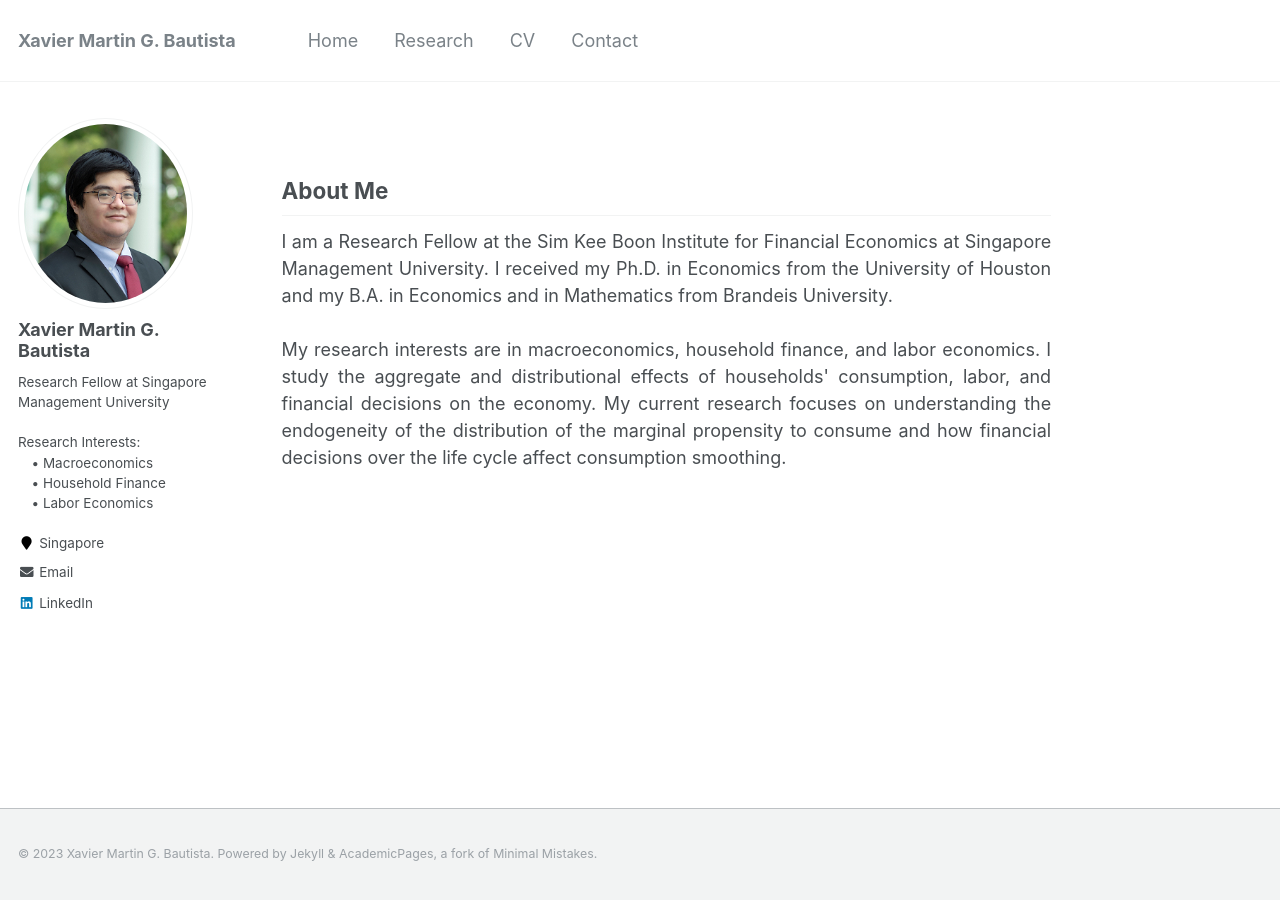
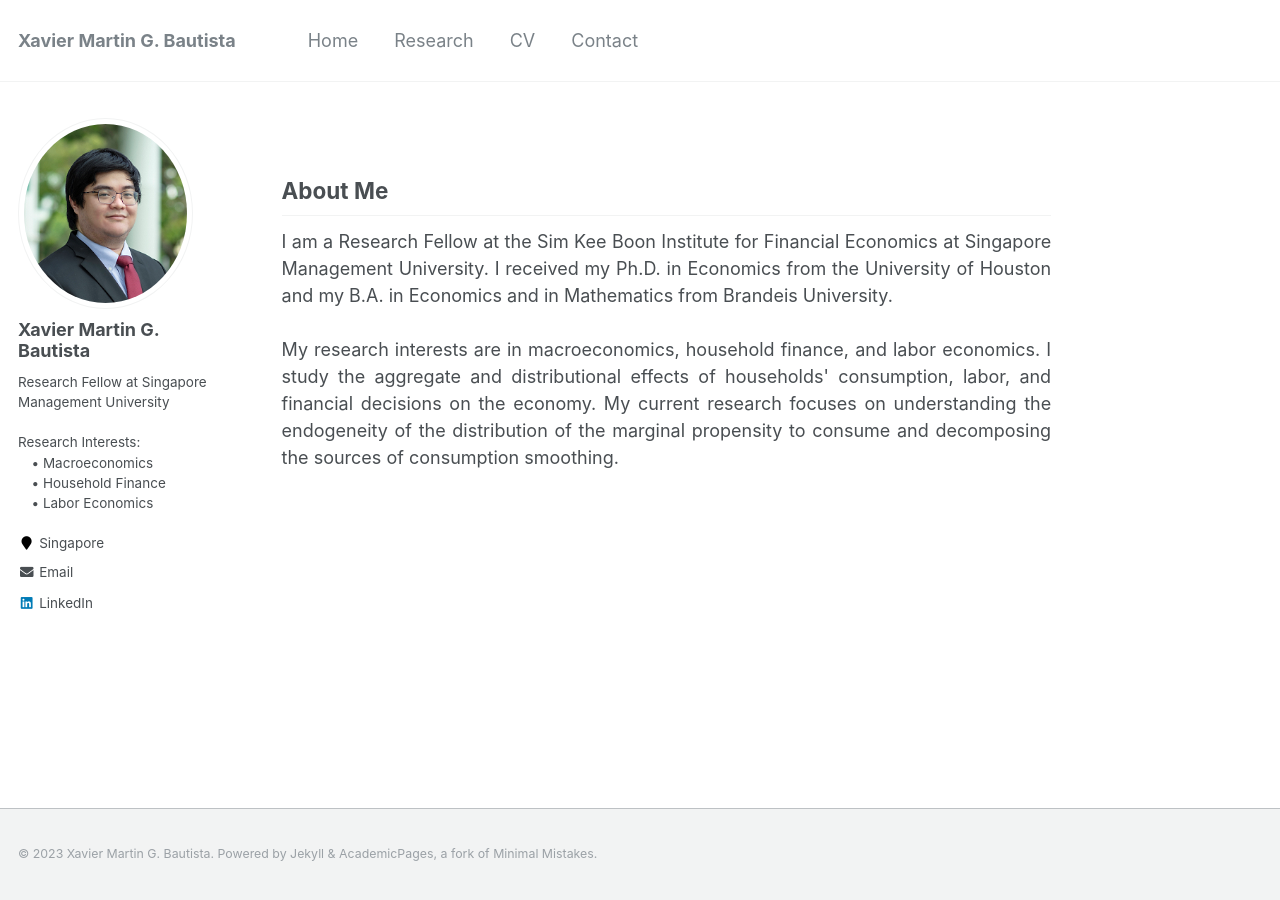
Before and after one commit to xmgbautista/xmgbautista.github.io, a Jekyll site: the page built from _pages/about.md, in a window 1280 px wide. Built offline with Jekyll 4.4.1, drawn with Linux system fonts in a browser that asks for light colours.

Commit message:
Update about.md

```diff
--- a/_pages/about.md
+++ b/_pages/about.md
@@ -22,5 +22,5 @@ Economics from the University of Houston and my B.A. in Economics and in Mathema
 <br>
 My research interests are in macroeconomics, household finance, and labor economics. I study the aggregate and distributional effects of
 households' consumption, labor, and financial decisions on the economy. My current research focuses on understanding the endogeneity of
-the distribution of the marginal propensity to consume and how financial decisions over the life cycle affect consumption smoothing.
+the distribution of the marginal propensity to consume and decomposing the sources of consumption smoothing.
 </p>
```
